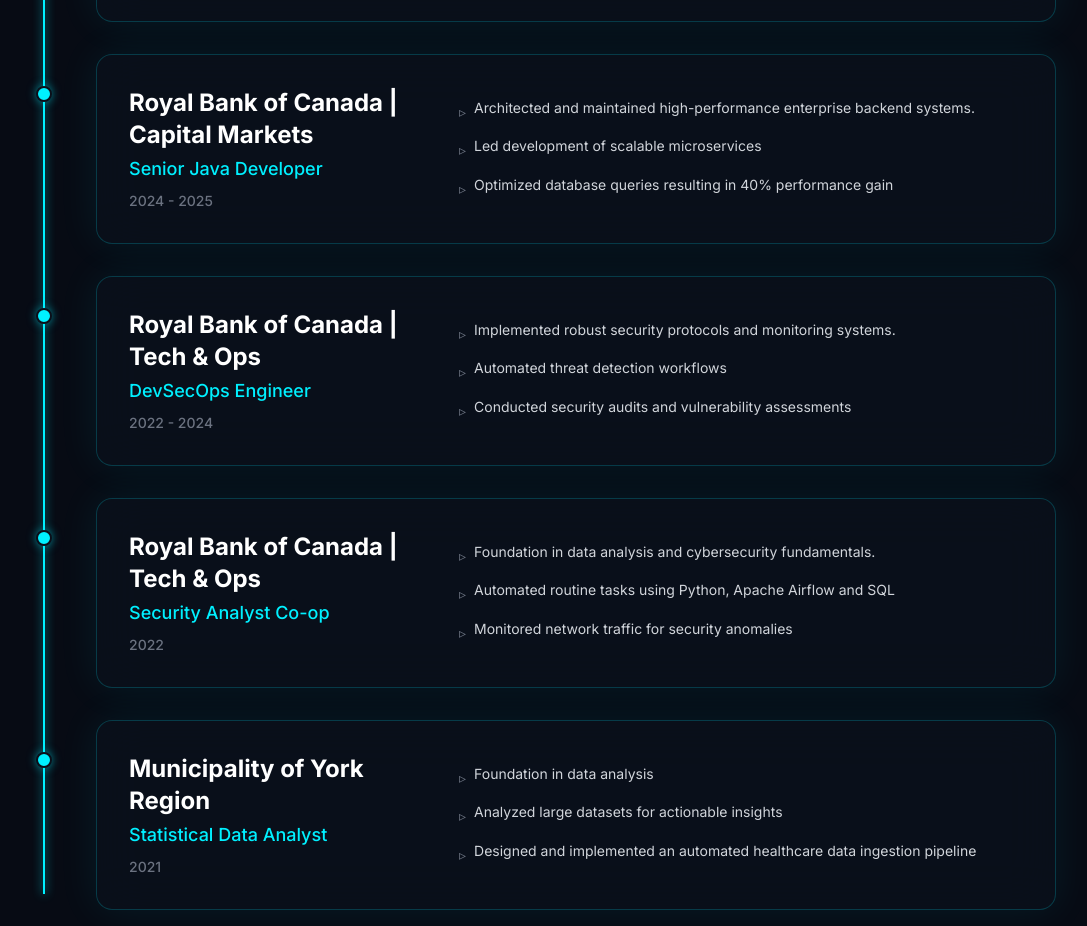
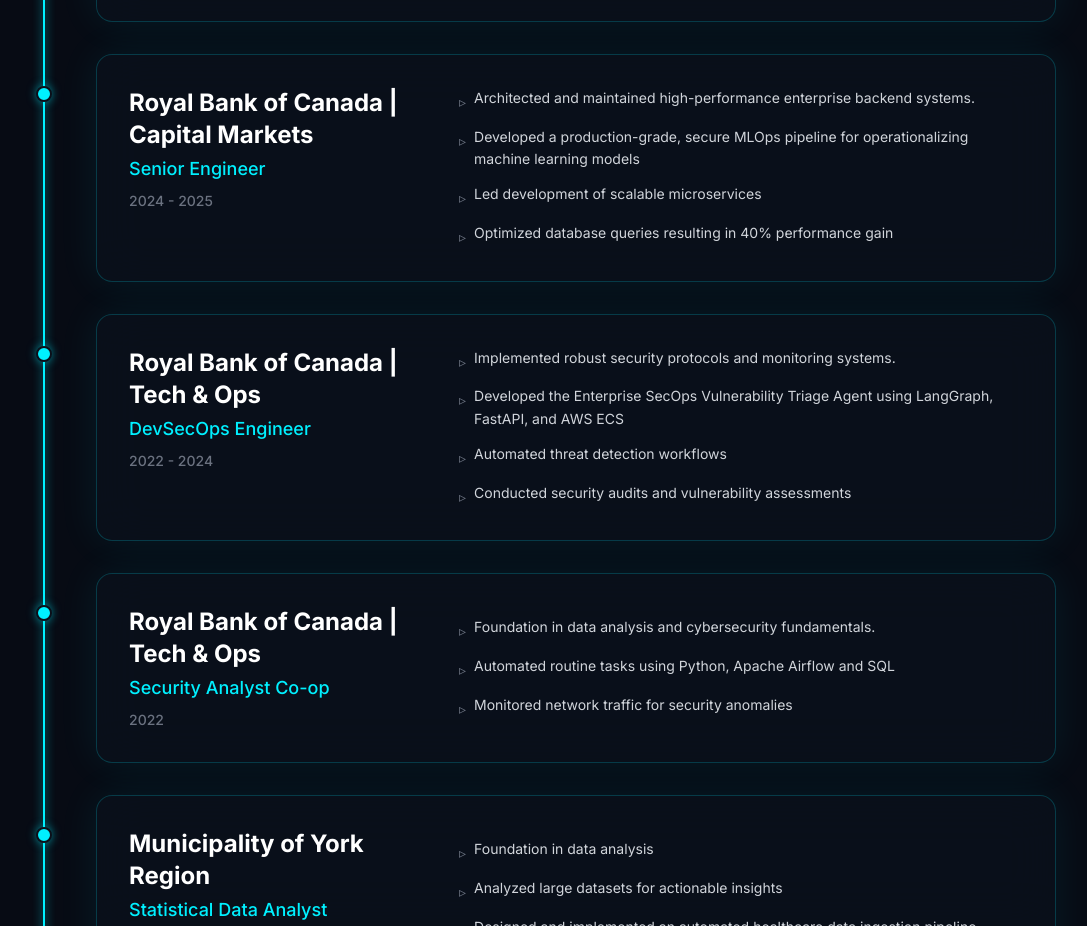
Before and after one commit to santosisadora/myportfolio, a React (Vite) app: page / in a window 1280 px wide. Shown: the part 4840-5766 px from the top of the page, without its empty margins (96-1183 px from the left). Built offline with nearby package versions, Linux system fonts and the light colour scheme.

Commit message:
content: Update experience roles and highlight key AI/ML projects

```diff
--- a/src/components/Experience.jsx
+++ b/src/components/Experience.jsx
@@ -16,10 +16,11 @@
   },
   {
     company: "Royal Bank of Canada | Capital Markets",
-    role: "Senior Java Developer",
+    role: "Senior Engineer",
     period: "2024 - 2025",
     description: "Architected and maintained high-performance enterprise backend systems.",
     highlights: [
+      "Developed a production-grade, secure MLOps pipeline for operationalizing machine learning models",
       "Led development of scalable microservices",
       "Optimized database queries resulting in 40% performance gain"
     ],
@@ -31,6 +32,7 @@
     period: "2022 - 2024",
     description: "Implemented robust security protocols and monitoring systems.",
     highlights: [
+      "Developed the Enterprise SecOps Vulnerability Triage Agent using LangGraph, FastAPI, and AWS ECS",
       "Automated threat detection workflows",
       "Conducted security audits and vulnerability assessments"
     ],
```
